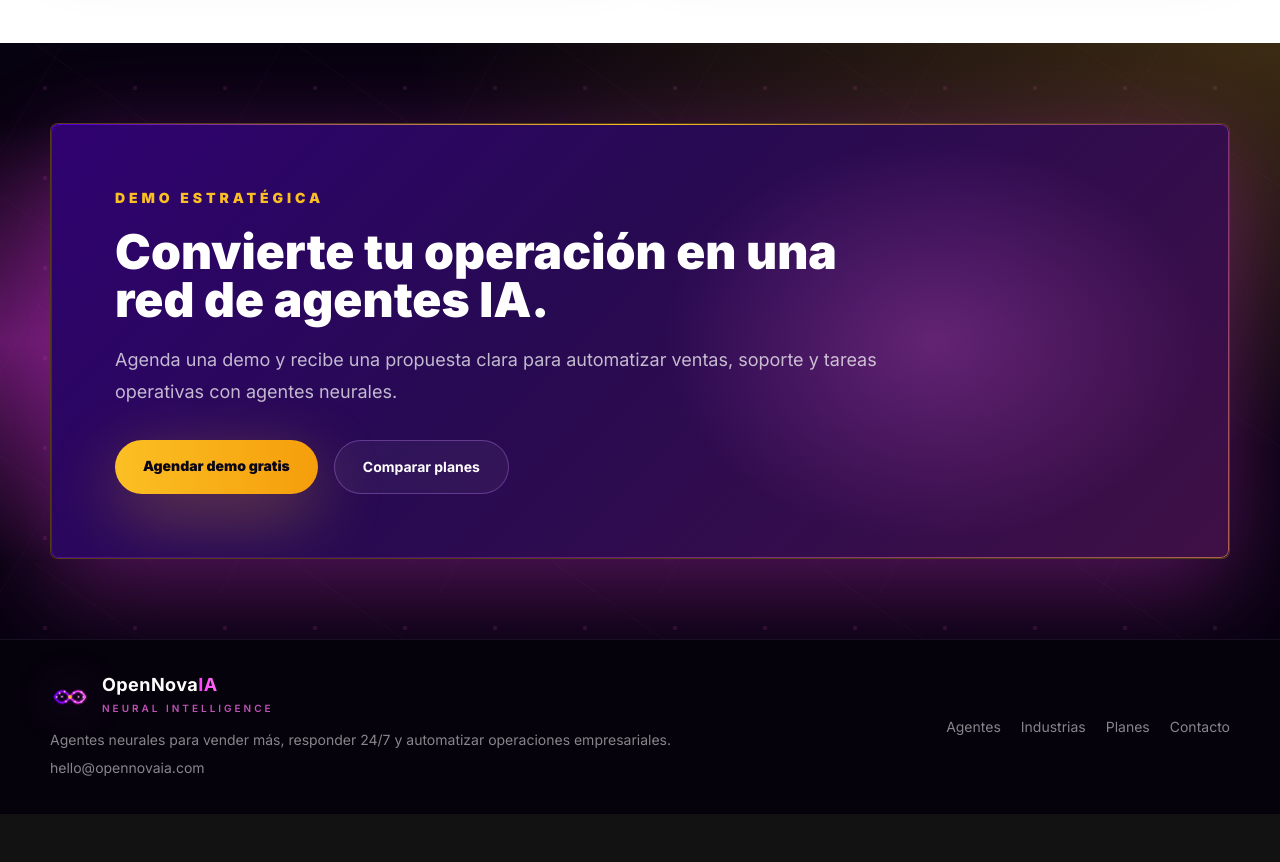
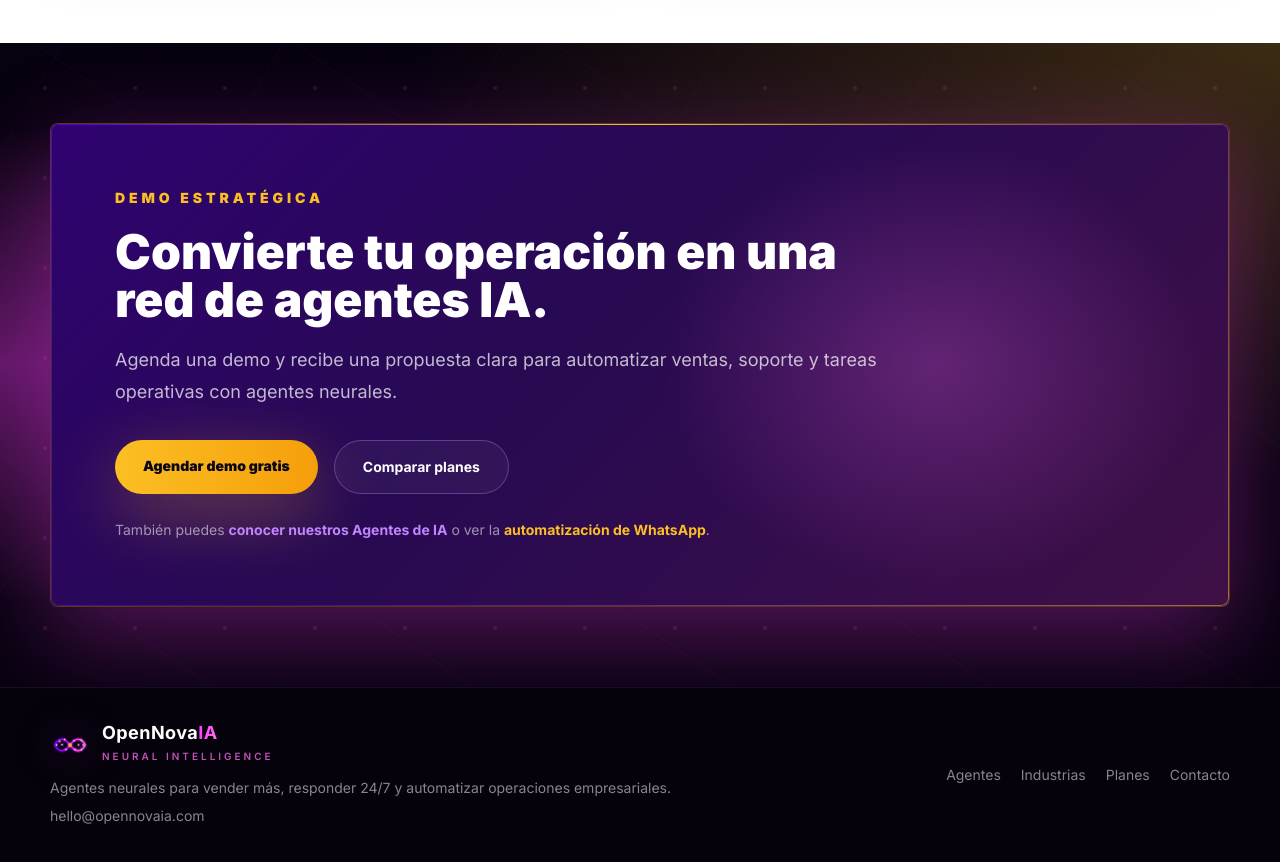
Before and after one commit to emyforero286-ship-it/opennovaia, a Next.js app: page / in a window 1280 px wide. Shown: the part 5980-6842 px from the top of the page. Before the commit the page ends 6794 px from the top, so only its background shows below. Built offline with nearby package versions, Linux system fonts and the light colour scheme.

Commit message:
Add internal SEO links

```diff
--- a/app/agentes-ia/page.tsx
+++ b/app/agentes-ia/page.tsx
@@ -166,6 +166,17 @@ export default function AgentesIaPage() {
             Implementamos la estrategia, entrenamiento y automatización para que tu empresa responda 24/7,
             capture leads y opere con menos fricción.
           </p>
+          <p className="mx-auto mt-5 max-w-2xl text-sm leading-6 text-[#6c5b7d]">
+            Si tu canal principal es WhatsApp, también puedes{" "}
+            <Link href="/automatizacion-whatsapp" className="font-black text-nova-violet transition hover:text-nova-bright">
+              ver automatización de WhatsApp
+            </Link>
+            . Para regresar a la experiencia principal,{" "}
+            <Link href="/" className="font-black text-nova-violet transition hover:text-nova-bright">
+              vuelve a OpenNovaIA
+            </Link>
+            .
+          </p>
           <Link
             href="/#planes"
             className="mt-9 inline-flex rounded-full bg-gradient-to-r from-nova-gold to-nova-amber px-8 py-4 text-sm font-black text-nova-black shadow-gold transition duration-300 hover:-translate-y-1 hover:shadow-[0_24px_90px_rgba(251,191,36,0.42)]"
--- a/app/automatizacion-whatsapp/page.tsx
+++ b/app/automatizacion-whatsapp/page.tsx
@@ -206,6 +206,17 @@ export default function AutomatizacionWhatsappPage() {
           <p className="mx-auto mt-6 max-w-2xl text-lg leading-8 text-[#5a476f]">
             Implementamos agentes de IA para responder clientes, capturar leads y ejecutar seguimientos comerciales 24/7.
           </p>
+          <p className="mx-auto mt-5 max-w-2xl text-sm leading-6 text-[#6c5b7d]">
+            Si quieres automatizar más canales y procesos,{" "}
+            <Link href="/agentes-ia" className="font-black text-nova-violet transition hover:text-nova-bright">
+              conoce nuestros Agentes de IA
+            </Link>
+            . También puedes{" "}
+            <Link href="/" className="font-black text-nova-violet transition hover:text-nova-bright">
+              volver a OpenNovaIA
+            </Link>
+            .
+          </p>
           <Link
             href="/#planes"
             className="mt-9 inline-flex rounded-full bg-gradient-to-r from-nova-gold to-nova-amber px-8 py-4 text-sm font-black text-nova-black shadow-gold transition duration-300 hover:-translate-y-1 hover:shadow-[0_24px_90px_rgba(251,191,36,0.42)]"
--- a/components/CTASection.tsx
+++ b/components/CTASection.tsx
@@ -32,6 +32,17 @@ export function CTASection() {
                 Comparar planes
               </a>
             </div>
+            <p className="mt-6 text-sm leading-6 text-white/55">
+              Tambi&eacute;n puedes{" "}
+              <a href="/agentes-ia" className="font-bold text-nova-lilac transition hover:text-white">
+                conocer nuestros Agentes de IA
+              </a>{" "}
+              o ver la{" "}
+              <a href="/automatizacion-whatsapp" className="font-bold text-nova-gold transition hover:text-white">
+                automatizaci&oacute;n de WhatsApp
+              </a>
+              .
+            </p>
           </div>
         </div>
       </div>
```
